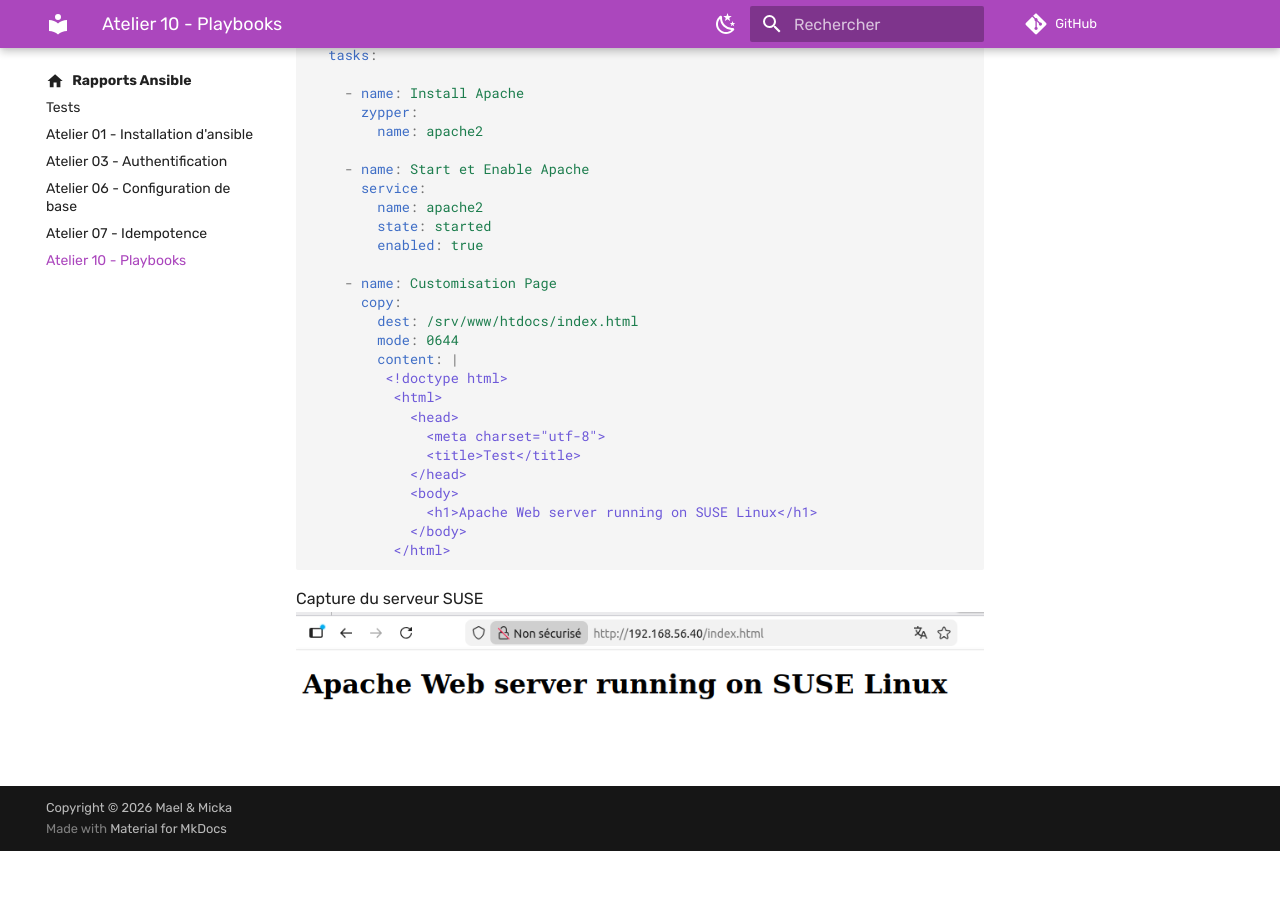
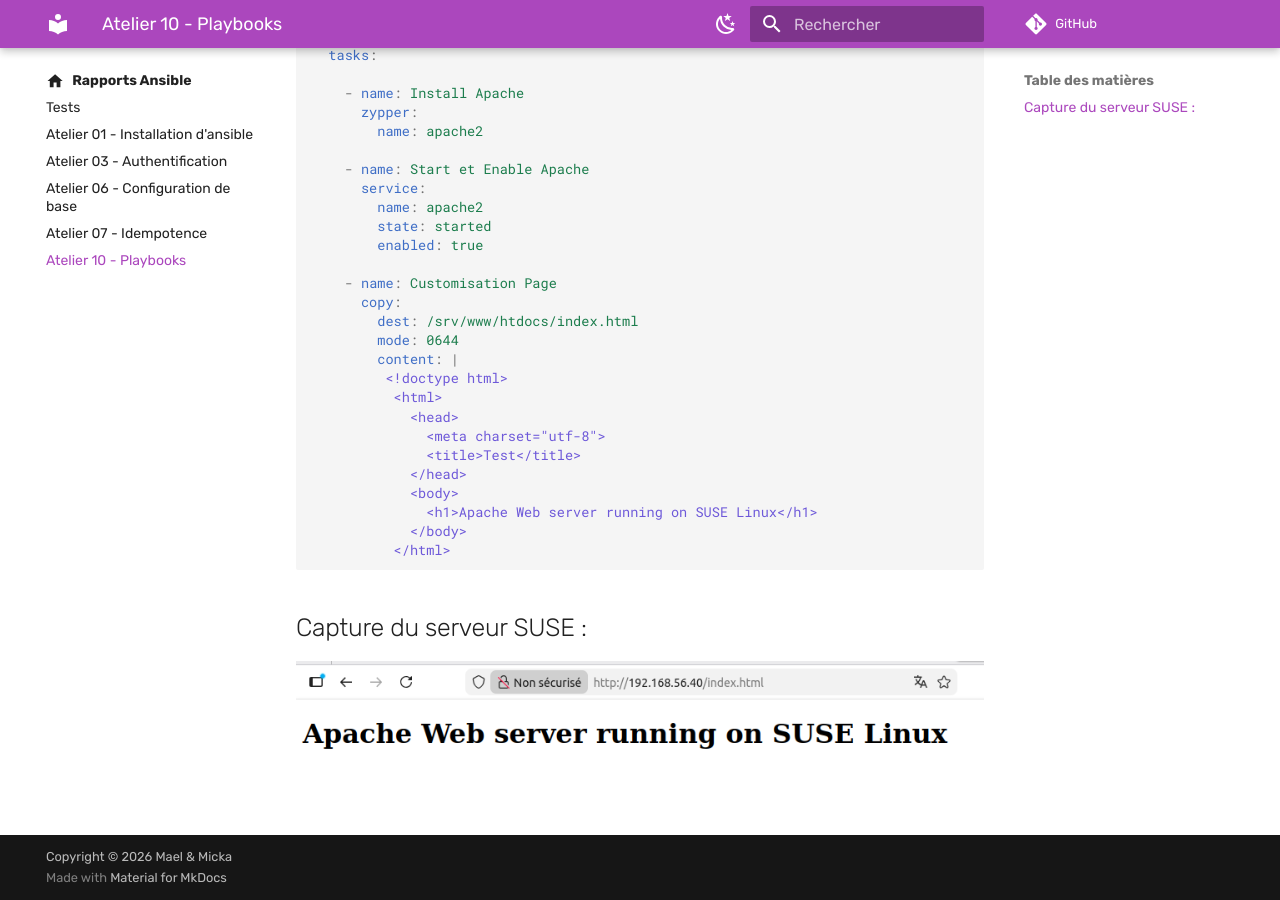
Before and after one commit to saiqo/ansible-kovacs, an MkDocs documentation site: the page built from docs/10-Playbooks/index.md, in a window 1280 px wide and 900 px high, scrolled down 2815 px. Built offline with MkDocs 1.6.1 and Material for MkDocs 9.7.7, drawn with Linux system fonts in a browser that asks for light colours; comment, search, counter and statistics services are not loaded; before the commit the page ends 3666 px from its top, so only the background shows below that.

Commit message:
titre capture

````diff
--- a/docs/10-Playbooks/index.md
+++ b/docs/10-Playbooks/index.md
@@ -142,5 +142,6 @@ Voici le playbook pour SUSE :
           </html>
 
 ```
-Capture du serveur SUSE
+## Capture du serveur SUSE :
+
 ![alt text](image-2.png)
````
